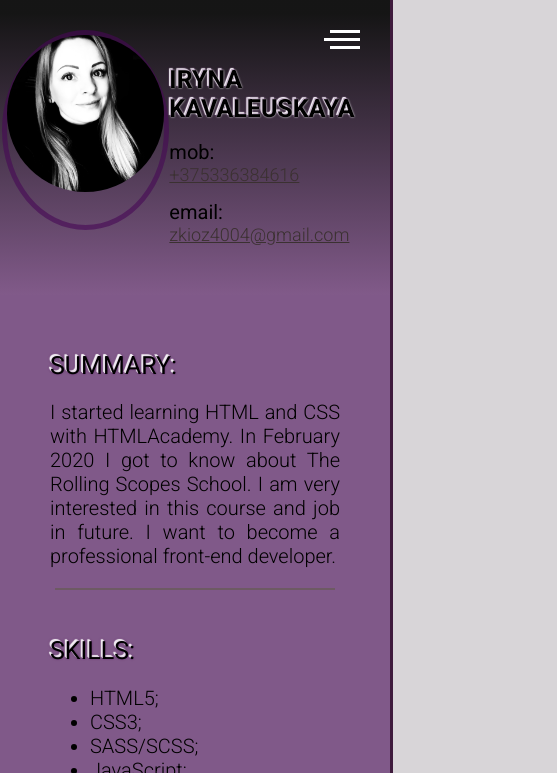
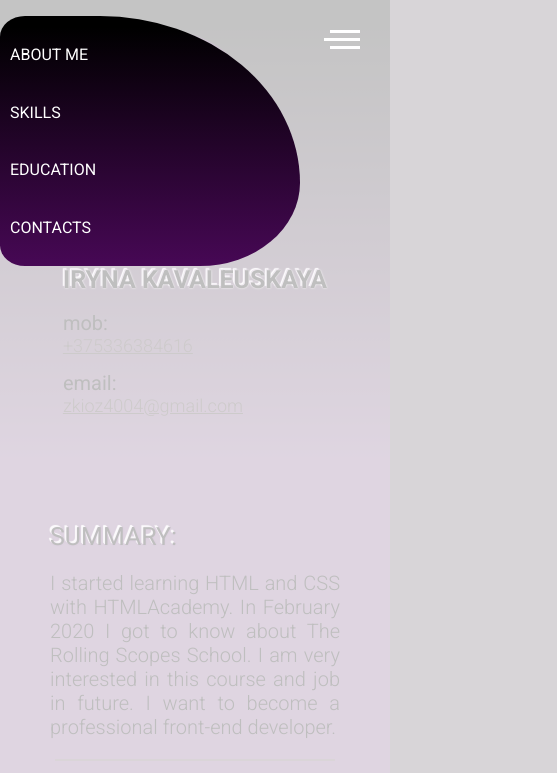
Before and after one commit to IrenaKowalewska/rsschool-cv, a plain HTML site: page index.html in a window 390 px wide. Both pictures are taken after a click on the element 342 px from the left and 39 px from the top of the page. Shown: the top 773 px of the page, 557 px wide, since content can reach past the window. Drawn offline with Linux system fonts and the light colour scheme.

Commit message:
feat: add index js file

```diff
--- a/index.html
+++ b/index.html
@@ -6,8 +6,10 @@
     <title>Iryna Kavaleuskaya</title>
     <link href="https://fonts.googleapis.com/css?family=Roboto:300,400,700&display=swap" rel="stylesheet">
     <link rel="stylesheet" href="style.css">
+    <script src="./index.js" defer></script>
 </head>
 <body>
+    <div class="overlay"></div>
     <div class="container">
         <header class="contacts">
             <div class="hamburger">
@@ -67,11 +69,14 @@
             <div class="cv-item">
                 <h2 class="cv-item-title">Code examples:</h2>
                 <p>Create a function that takes an integer as an argument and returns "Even" for even numbers or "Odd" for odd numbers.</p>
-                <pre><code>
-                    function even_or_odd(number) {
-                        return number % 2 === 0 ? "Even" : "Odd";
-                    }
-                </code></pre>
+    <pre><code>
+function isEvenOrOdd(number) {
+    let isEvenOrOdd =
+        number % 2 === 0 ?
+        "Even" : "Odd"
+    return isEvenOrOdd;
+}
+    </code></pre>
             </div>
             <div class="divider"></div>
             <div class="cv-item" id="education">
--- /dev/null
+++ b/index.js
@@ -0,0 +1,16 @@
+const hamburger = document.querySelector('.hamburger');
+const menuList = document.querySelector('.menu__list');
+const links = document.querySelectorAll('.menu__list-link');
+const overlay = document.querySelector('.overlay');
+
+hamburger.addEventListener('click', () => {
+    menuList.classList.toggle('active');
+    overlay.classList.toggle('active');
+});
+
+links.forEach(link => {
+    link.addEventListener('click', (e) => {
+        menuList.classList.toggle('active');
+        overlay.classList.toggle('active');
+    });
+});
--- a/style.css
+++ b/style.css
@@ -41,7 +41,7 @@ body {
     display: flex;
     list-style: none;
     justify-content: space-between;
-    background: linear-gradient(0.01deg, rgba(71, 8, 85) 0.01%, rgba(0, 0, 0, 0.2) 95.44%);
+    background: linear-gradient(0.01deg, rgba(71, 8, 85) 0.01%, rgba(0, 0, 0) 95.44%);
     padding: 5px;
 }
 
@@ -170,6 +170,22 @@ footer ul a{
         height: 200px;
     }
 
+    .overlay {
+        position: fixed;
+        top: 0;
+        left: 0;
+        background-color: #ffffff;
+        opacity: 0;
+        width: 100%;
+        height: 100%;
+        transition: 0.8s ease-out;
+    }
+
+    .overlay.active {
+        opacity: 0.75;
+        transition: 0.8s ease-out;
+    }
+
     .menu__list {
         flex-direction: column;
         justify-content: space-around;
@@ -177,10 +193,11 @@ footer ul a{
         padding: 10px;
         top: 0;
         left: -100%;
-        z-index: 2;
+        z-index: 3;
         width:300px;
         height: 250px;
-        border-radius: 10% 80% 40% 10%
+        border-radius: 10% 80% 40% 10%;
+        transition: 0.8s ease-out;
     }
 
     .menu__list.active {
@@ -215,6 +232,10 @@ footer ul a{
         align-items: center;
     }
 
+    .contacts-block {
+        flex-direction: column;
+    }
+
     .cv .cv-item .cv-item-text {
         text-align: justify;
     }
```
